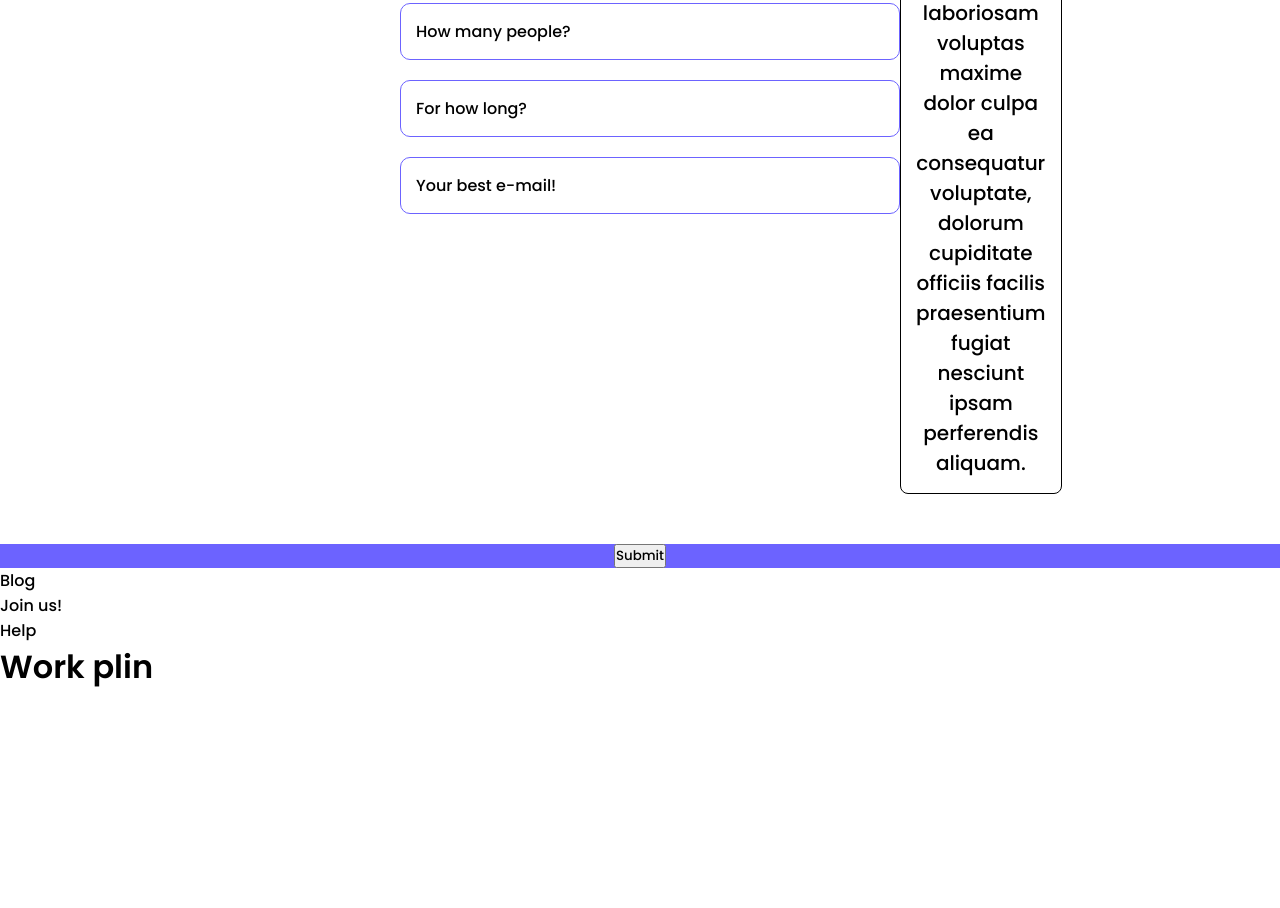
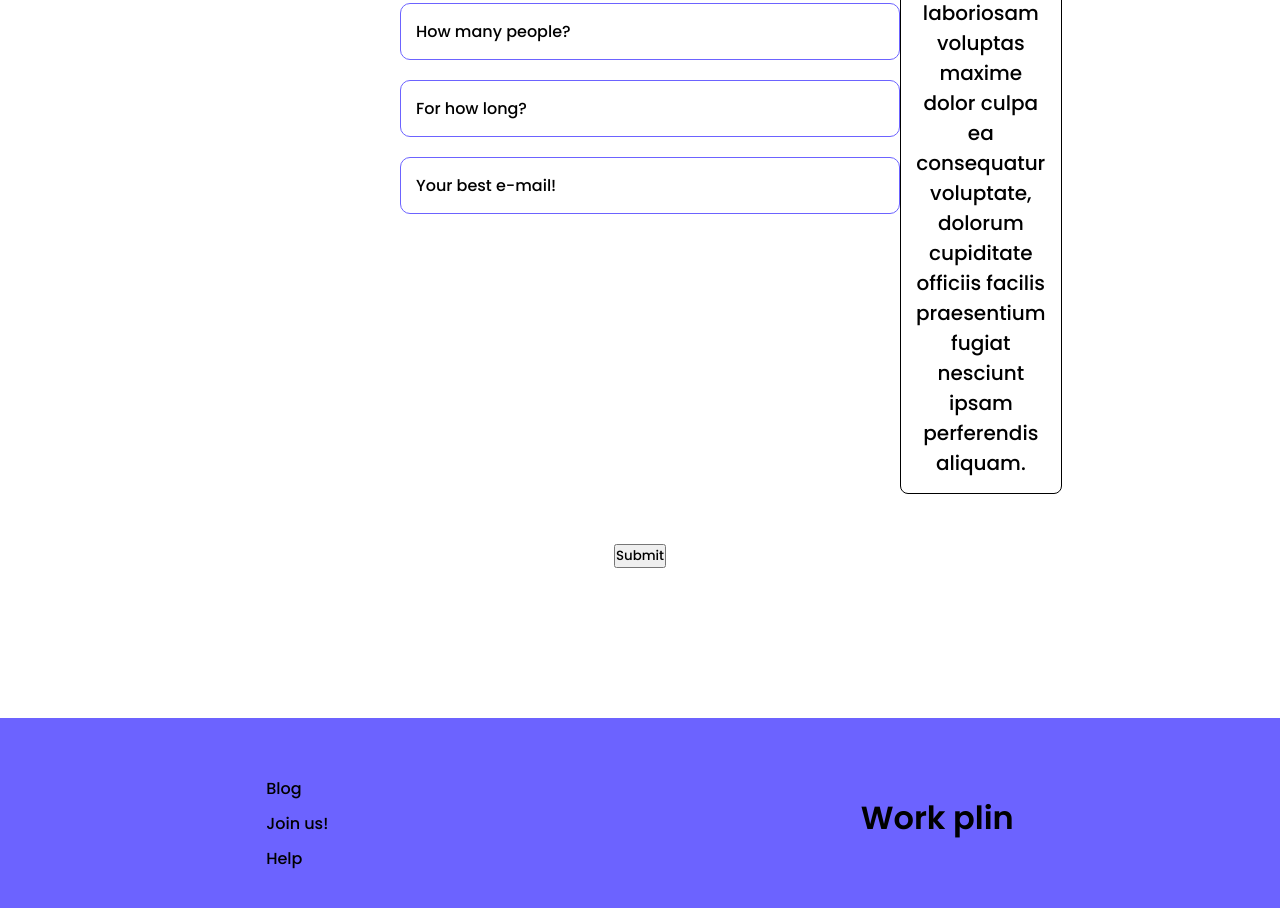
Before and after one commit to andreluas/work-plin, a plain HTML site: page index.html in a window 1280 px wide. Shown: the part 1218-2126 px from the top of the page. Before the commit the page ends 1909 px from the top, so only its background shows below. Drawn offline with Linux system fonts and the light colour scheme.

Commit message:
styling footer

```diff
--- a/assets/style/style.css
+++ b/assets/style/style.css
@@ -68,5 +68,22 @@ section > .title {
     display: flex;
     justify-content: center;
     align-items: center;
-    background: #6C63FF;
 }
+
+footer {
+    display: flex;
+    justify-content: space-around;
+    align-items: center;
+    height: 200px;
+    background-color: var(--blue);
+    margin-top: 150px;
+}
+
+.footer-div {
+    display: flex;
+    flex-direction: column;
+}
+
+.footer-div li {
+    margin-top: 10px;
+}
```
